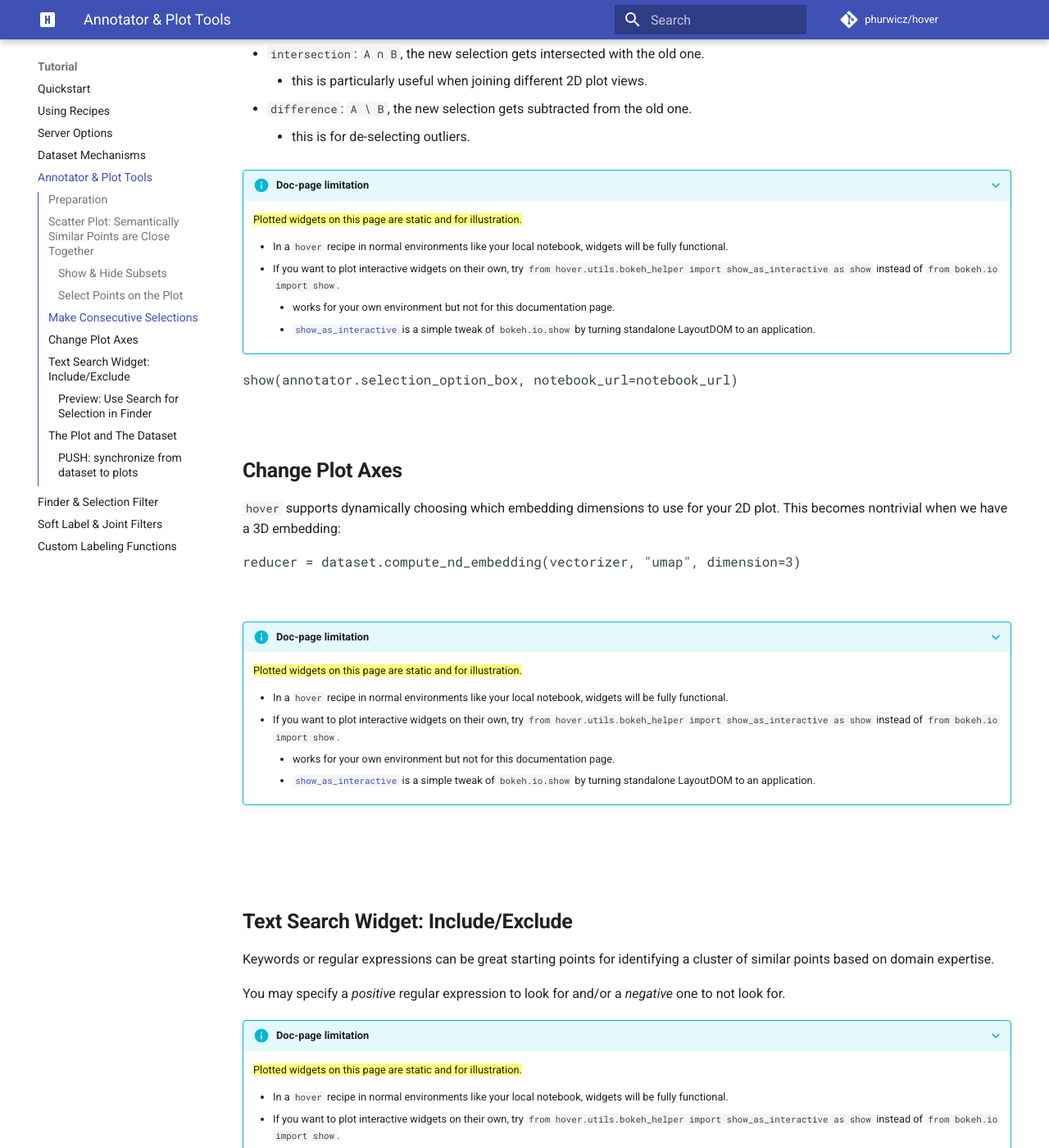
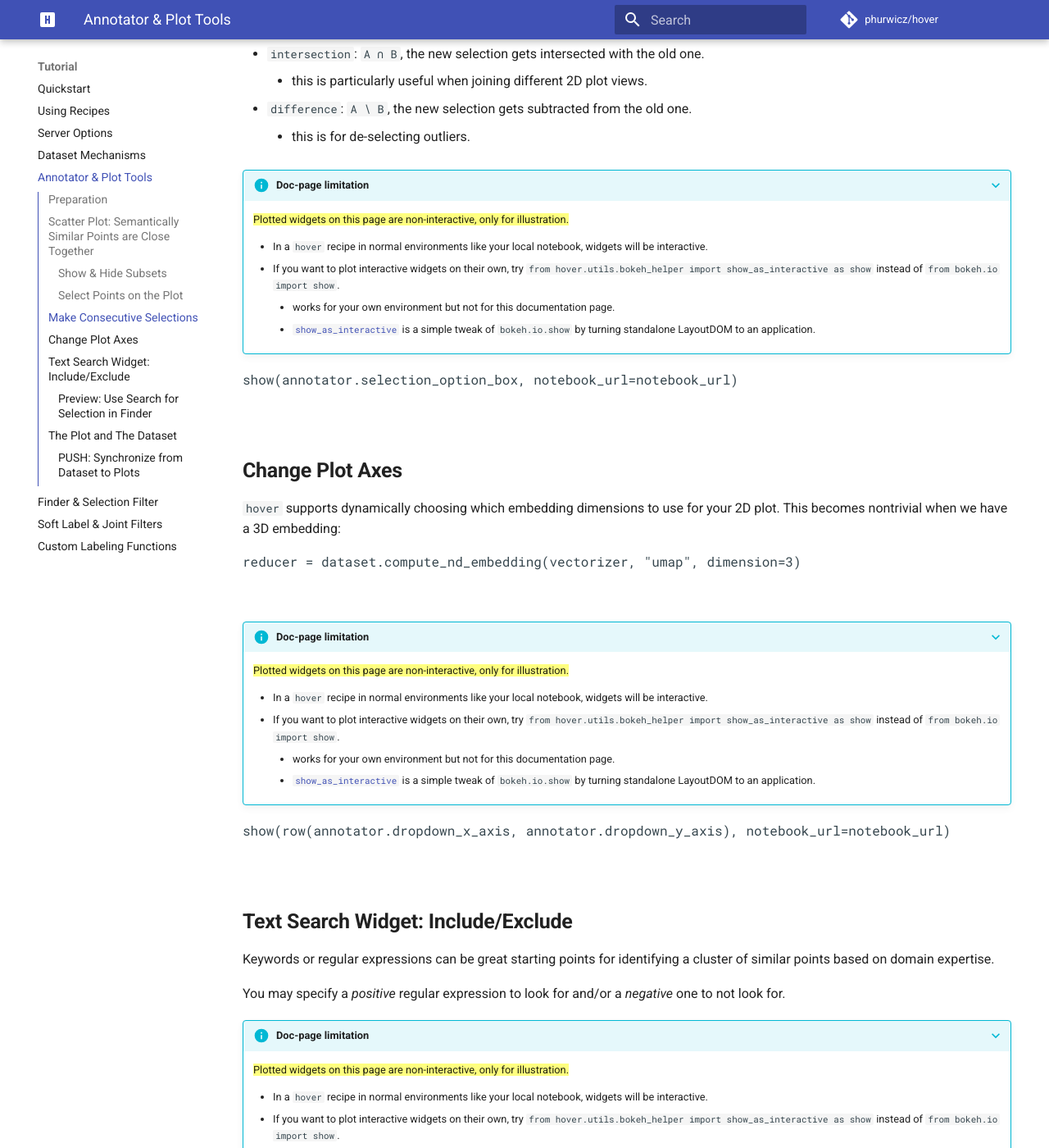
Before and after one commit to phurwicz/hover, an MkDocs documentation site: the page built from docs/pages/tutorial/t4-annotator-dataset-interaction.md, in a window 1280 px wide and 1400 px high, scrolled down 3416 px. Shown: the whole window at 82% size. Built offline with MkDocs 1.6.1 and Material for MkDocs 9.7.7, drawn with Linux system fonts in a browser that asks for light colours; emoji names are drawn with the system emoji font; comment, search, counter and statistics services are not loaded; some of the changed text lies outside the part shown.

```diff
--- a/docs/snippets/markdown/jupyterlab-js-issue.md
+++ b/docs/snippets/markdown/jupyterlab-js-issue.md
@@ -1,7 +1,7 @@
 ???+ info "Doc-page limitation"
-    {== Plotted widgets on this page are static and for illustration. ==}
+    {== Plotted widgets on this page are non-interactive, only for illustration. ==}
 
-    -   In a `hover` recipe in normal environments like your local notebook, widgets will be fully functional.
+    -   In a `hover` recipe in normal environments like your local notebook, widgets will be interactive.
     -   If you want to plot interactive widgets on their own, try `from hover.utils.bokeh_helper import show_as_interactive as show` instead of `from bokeh.io import show`.
         -   works for your own environment but not for this documentation page.
         -   [`show_as_interactive`](/hover/pages/reference/utils-bokeh_helper/#hover.utils.bokeh_helper.show_as_interactive) is a simple tweak of `bokeh.io.show` by turning standalone LayoutDOM to an application.
--- a/docs/snippets/py/t0-2a-reduction-print.txt
+++ b/docs/snippets/py/t0-2a-reduction-print.txt
@@ -1,3 +1,2 @@
-# What we did adds 'x' and 'y' columns to the DataFrames in dataset.dfs
-# One could alternatively pre-compute these columns using any approach
+# what we did adds 'embed_2d_0' and 'embed_2d_1' columns to the DataFrames in dataset.dfs
 dataset.dfs["raw"].head(5)
--- /dev/null
+++ b/docs/snippets/py/t4-3-annotator-choose-axes.txt
@@ -0,0 +1 @@
+show(row(annotator.dropdown_x_axis, annotator.dropdown_y_axis), notebook_url=notebook_url)
```
Also changed, not shown: docs/pages/guides/what-hover-is.md (deleted, +0 -21 lines), docs/pages/tutorial/t4-annotator-dataset-interaction.md (+3 -3 lines), docs/snippets/markdown/component-tutorial.md (+1 -1 lines), docs/snippets/py/t4-4-annotator-search-box.txt (renamed from docs/snippets/py/t4-3-annotator-search-box.txt), docs/snippets/py/t4-5-dataset-view.txt (renamed from docs/snippets/py/t4-4-dataset-view.txt).
